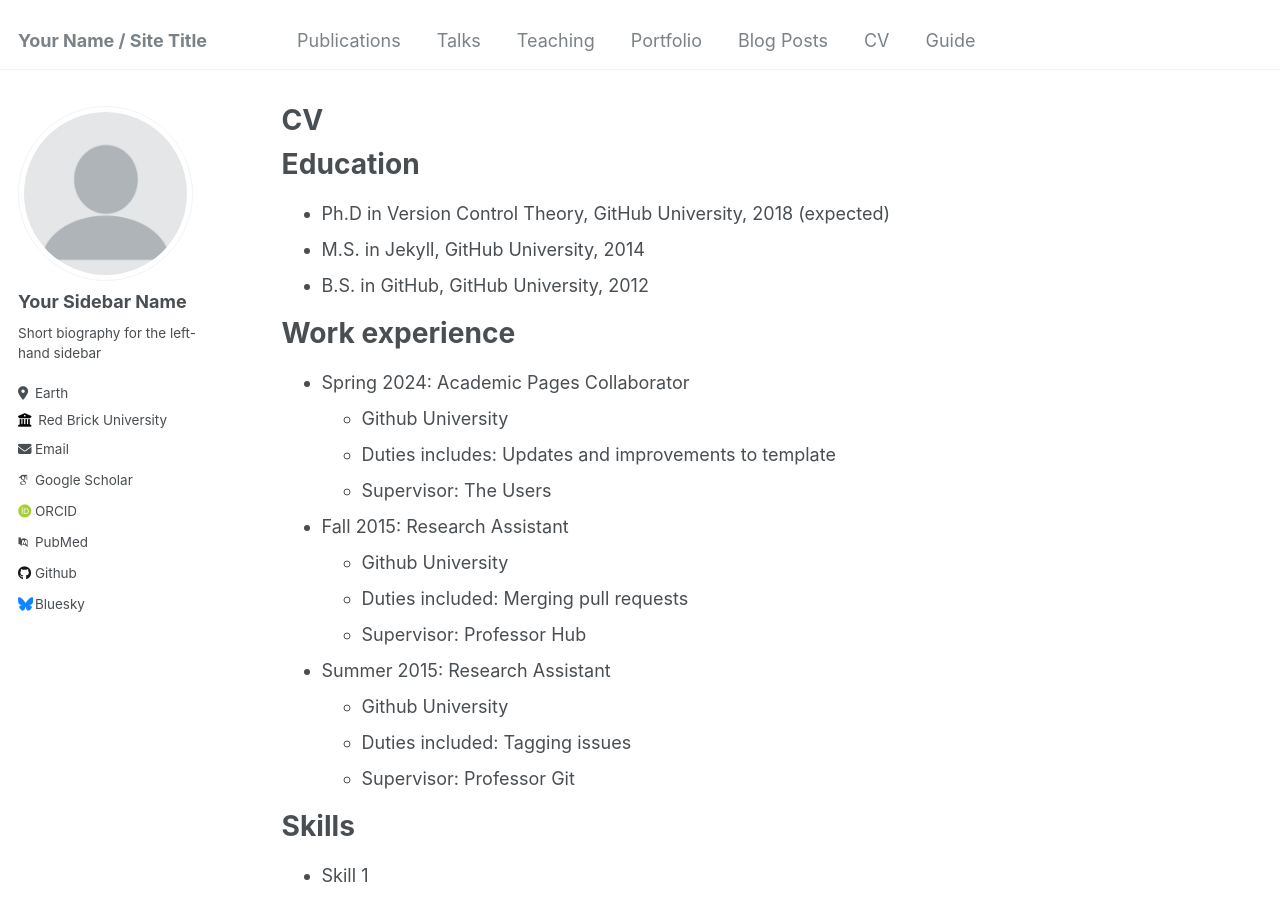
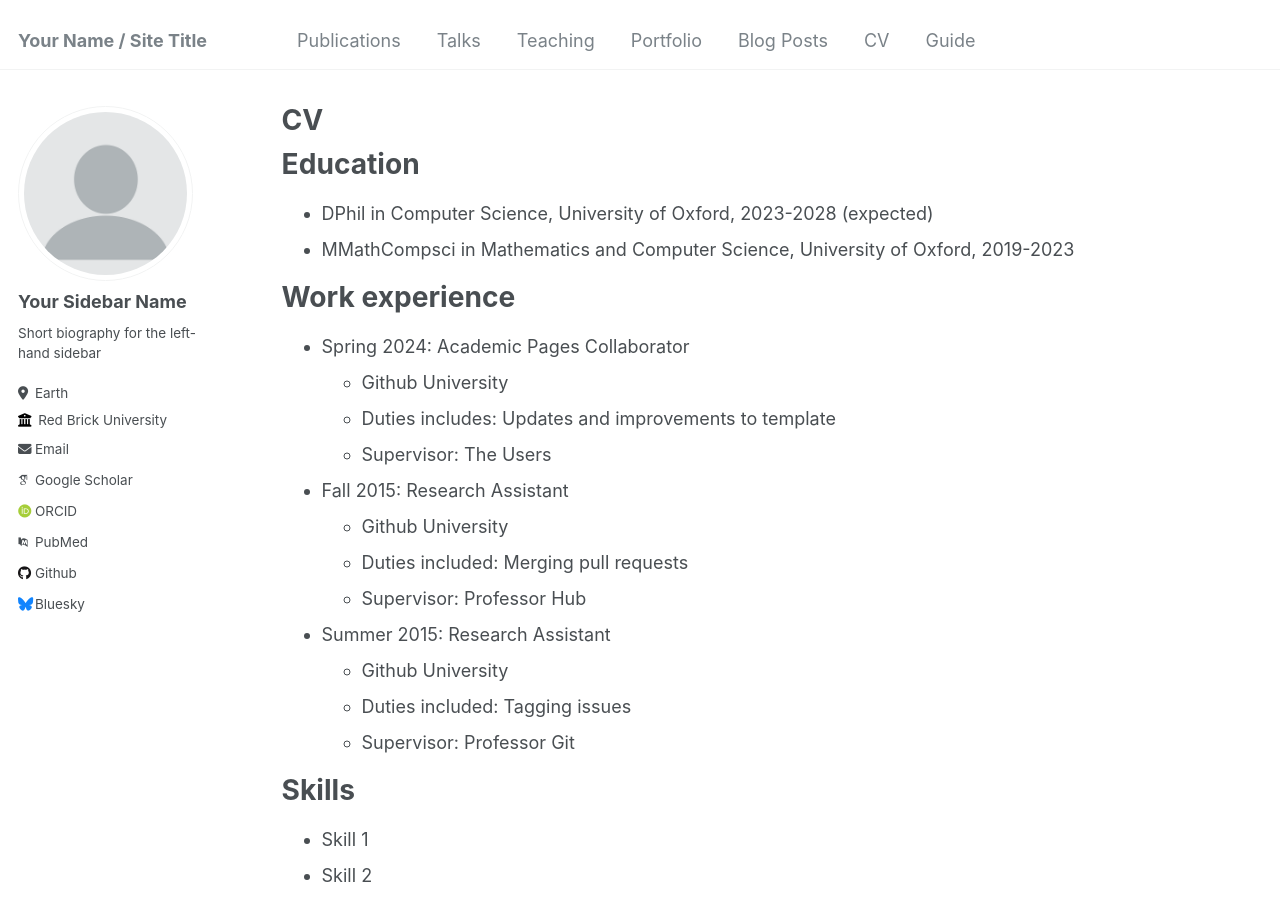
Before and after one commit to HxyScotthuang/HxyScotthuang.github.io, a Jekyll site: the page built from _pages/cv.md, in a window 1280 px wide and 900 px high. Built offline with Jekyll 4.4.1, drawn with Linux system fonts in a browser that asks for light colours; some web fonts are replaced; some of the changed text lies outside the part shown.

Commit message:
submit some change

```diff
--- a/_pages/cv.md
+++ b/_pages/cv.md
@@ -11,9 +11,8 @@ redirect_from:
 
 Education
 ======
-* Ph.D in Version Control Theory, GitHub University, 2018 (expected)
-* M.S. in Jekyll, GitHub University, 2014
-* B.S. in GitHub, GitHub University, 2012
+* DPhil in Computer Science, University of Oxford, 2023-2028 (expected)
+* MMathCompsci in Mathematics and Computer Science, University of Oxford, 2019-2023
 
 Work experience
 ======
@@ -58,7 +57,3 @@ Teaching
   <ul>{% for post in site.teaching reversed %}
     {% include archive-single-cv.html %}
   {% endfor %}</ul>
-
-Service and leadership
-======
-* Currently signed in to 43 different slack teams
```
